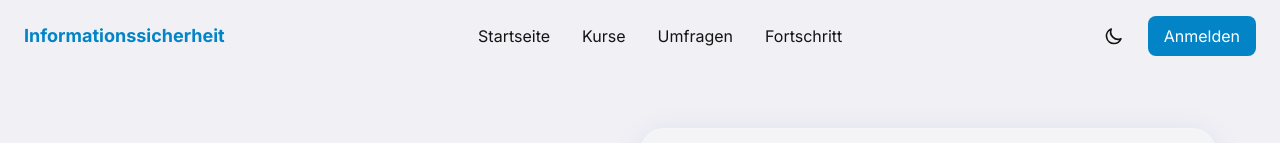
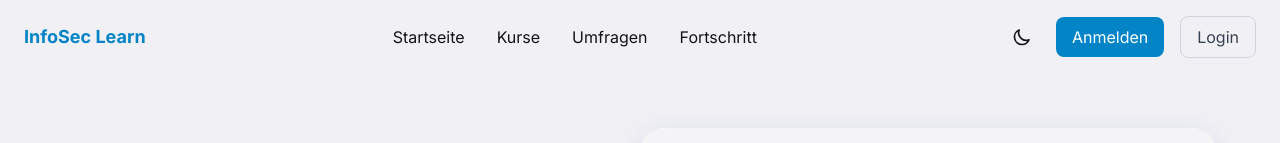
Before and after one commit to stefone99/Lernplatform, a Next.js app: page / in a window 1280 px wide. Shown: the top 143 px of the page. Built offline with nearby package versions, Linux system fonts and the light colour scheme.

Commit message:
Navbar angepasst login button

```diff
--- a/components/Navbar.tsx
+++ b/components/Navbar.tsx
@@ -31,7 +31,7 @@ export default function Navbar() {
         <div className="flex items-center justify-between">
           <Link href="/" className="flex items-center space-x-2">
             <span className="text-lg font-bold text-primary-600 dark:text-primary-400">
-              Informationssicherheit
+              InfoSec Learn
             </span>
           </Link>
 
@@ -75,11 +75,20 @@ export default function Navbar() {
               </button>
             </div>
 
+            {/* Anmelden-Button in Blau - LINKS */}
             <Link
-              href="/login"
+              href="/anmelden"
               className="hidden md:block px-4 py-2 rounded-lg bg-primary-600 text-white hover:bg-primary-700 transition-all"
             >
               Anmelden
+            </Link>
+
+            {/* Login-Button ohne Farbe, nur Kontur - RECHTS */}
+            <Link
+              href="/login"
+              className="hidden md:block px-4 py-2 rounded-lg border border-gray-300 dark:border-gray-600 text-gray-700 dark:text-gray-300 hover:bg-gray-100 dark:hover:bg-gray-800 transition-all"
+            >
+              Login
             </Link>
           </div>
         </div>
```
